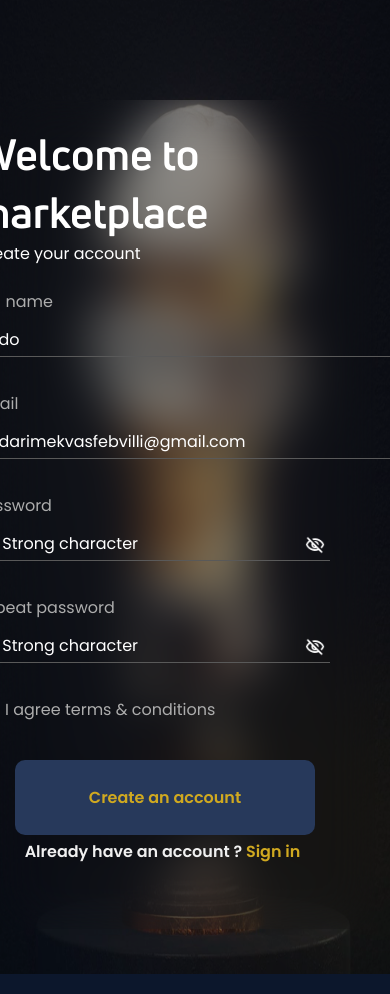
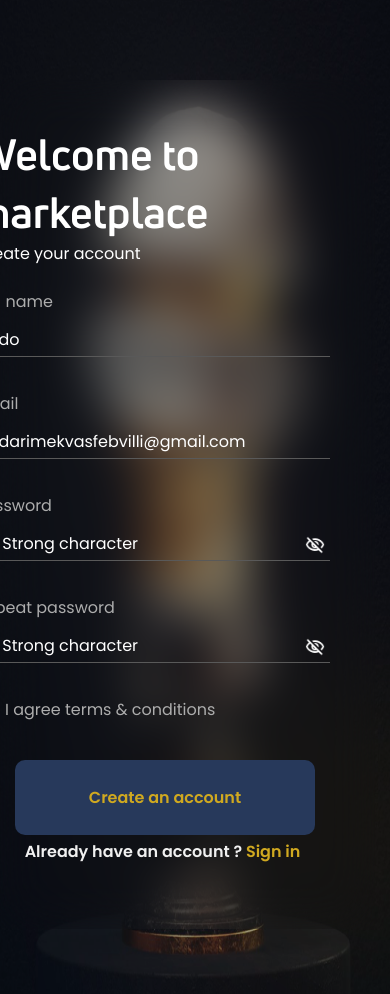
Before and after one commit to antskat/Register-form, a plain HTML site: page index.html in a window 390 px wide. Shown: the top 994 px of the page. Drawn offline with nearby package versions, Linux system fonts and the light colour scheme.

Commit message:
Update adaptive.css

```diff
--- a/css/adaptive.css
+++ b/css/adaptive.css
@@ -20,12 +20,14 @@
 
 @media (max-width: 425px) {
     form {
+        padding-top: 45px;
         width: 425px;
         position: relative;
         left: -500px;
+        top: -65px;
     }
     input {
-        width: 425px;
+        width: 355px;
     }
     .already-have {
         position: relative;
```
